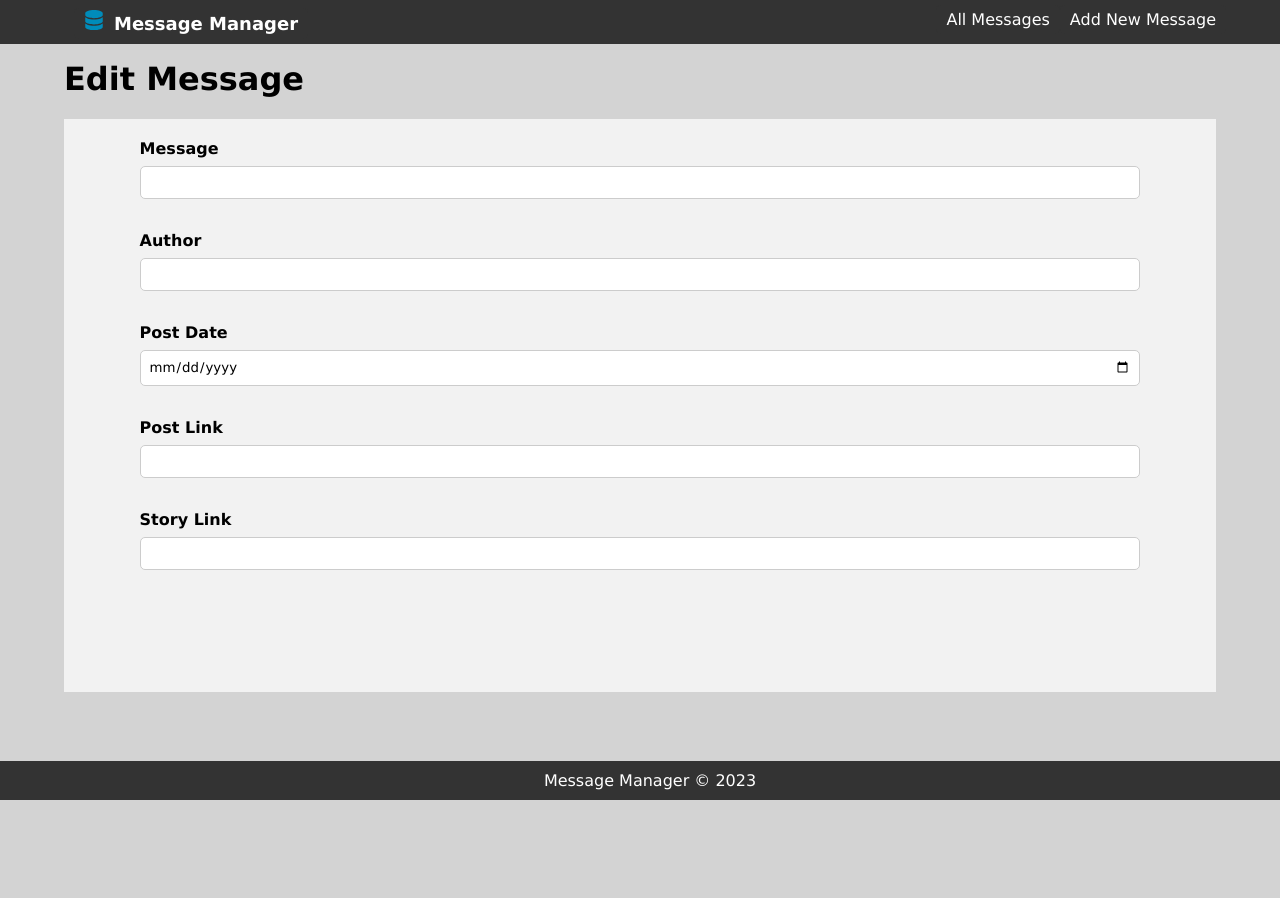
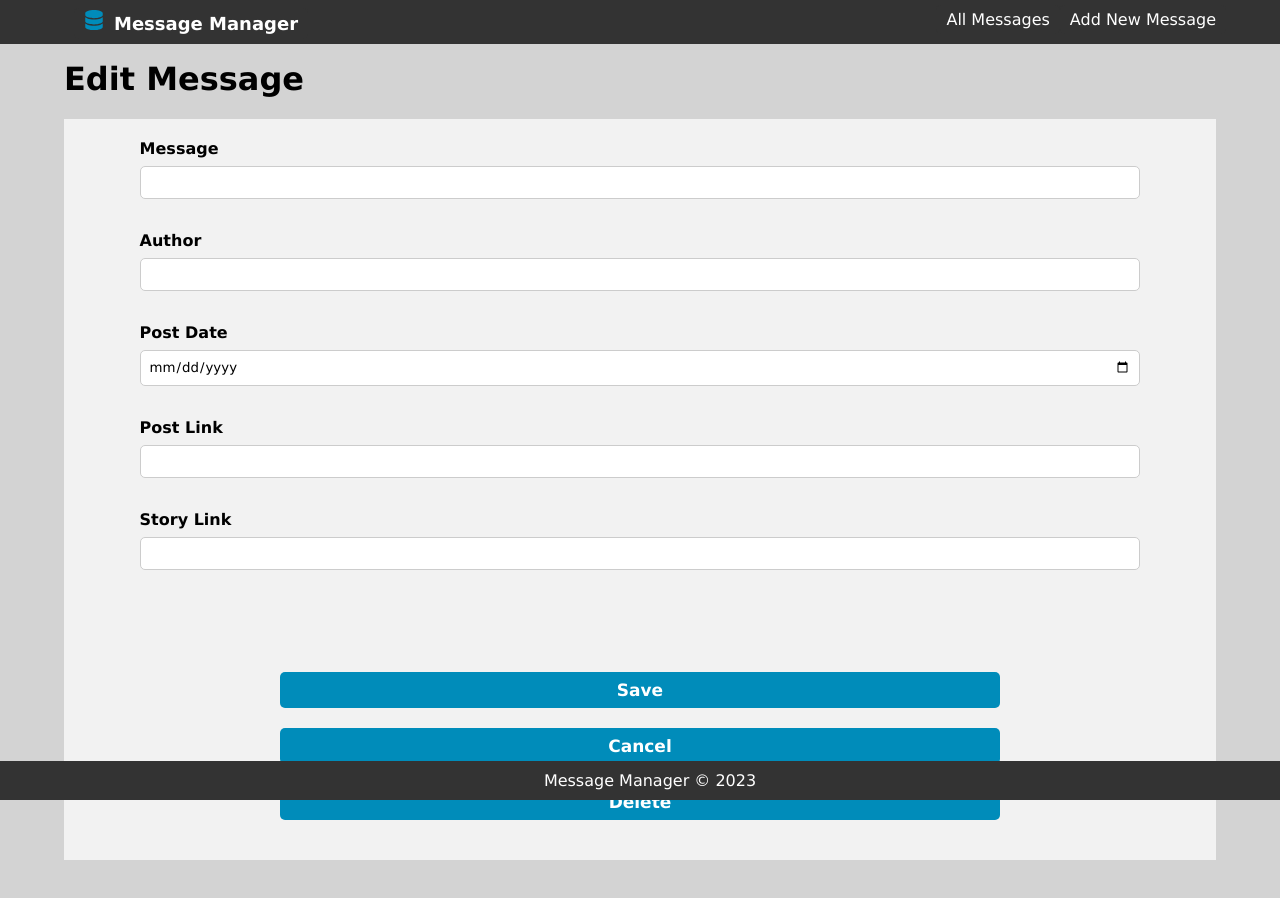
Before and after one commit to lucasmm96/message-manager2, a Next.js app: page /message-detail in a window 1280 px wide. Shown: the top 898 px of the page. Before the commit the page ends 800 px from the top, so only its background shows below. Built offline with nearby package versions, Linux system fonts and the light colour scheme.

Commit message:
add new props to form

```diff
--- a/components/message/edit/MessageEditForm.js
+++ b/components/message/edit/MessageEditForm.js
@@ -226,6 +226,9 @@ function MessageEditForm(props) {
 				<Form
 					fields={fields}
 					data={structuredData}
+					saveButton={true}
+					cancelButton={true}
+					deleteButton={true}
 					onSubmitHandler={submitHandler}
 					onCancelHandler={cancelHandler}
 					onDeleteHandler={deleteHandler}
```
